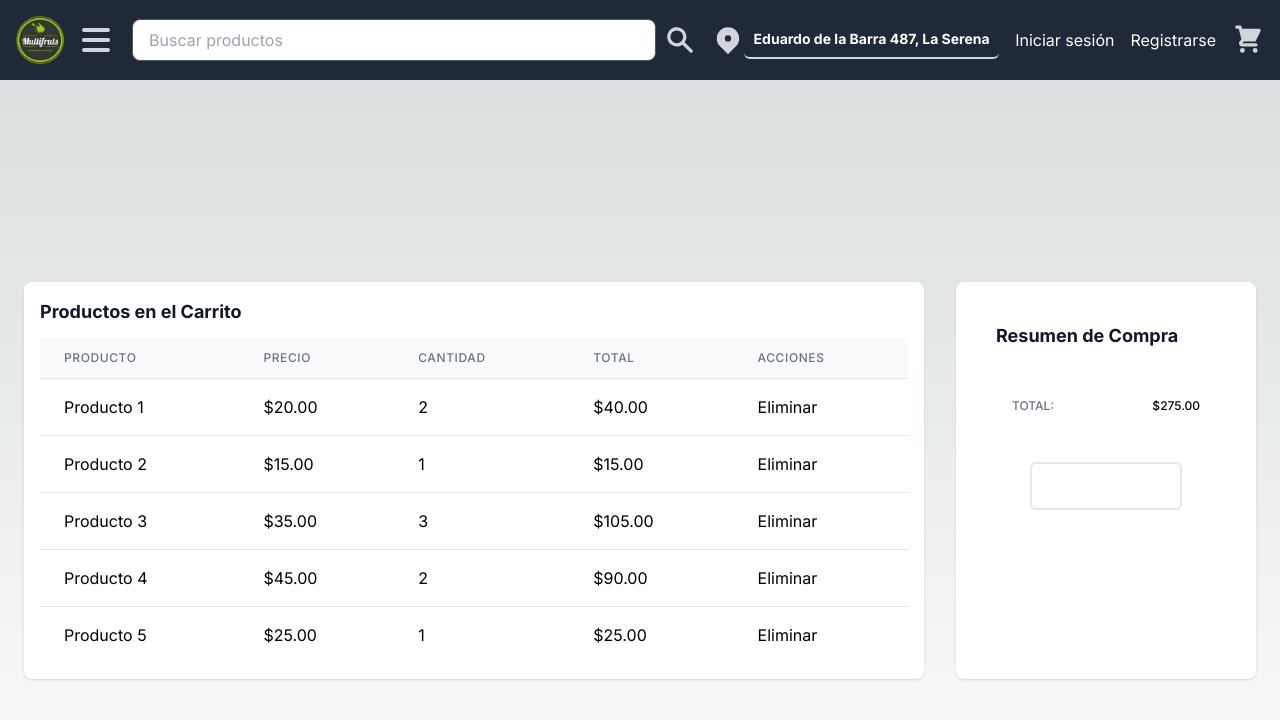
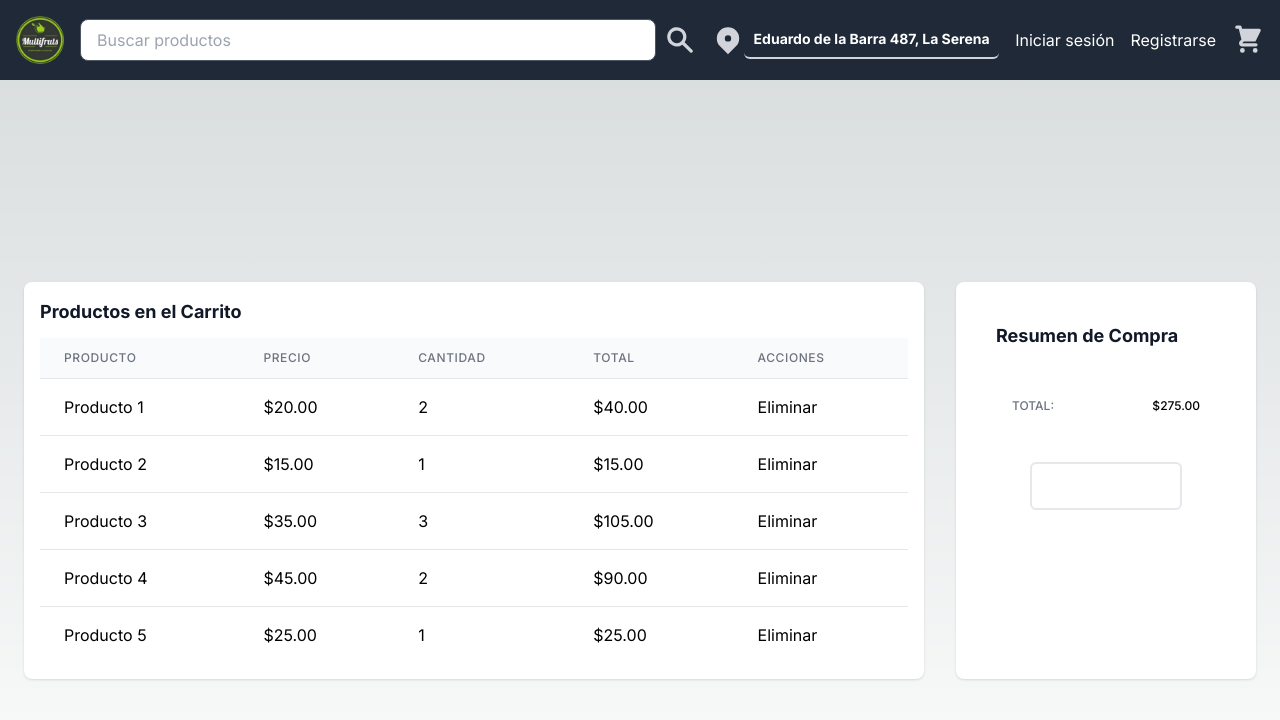
Before and after one commit to NashorSlayer/nextjs-ecommerce-graphql, a Next.js app: page /cart in a window 1280 px wide. Shown: the top 720 px of the page. Built offline with nearby package versions, Linux system fonts and the light colour scheme.

Commit message:
Remove menu button from HeaderGuest and HeaderRegistered components

```diff
--- a/components/commons/HeaderGuest.tsx
+++ b/components/commons/HeaderGuest.tsx
@@ -10,9 +10,6 @@ const HeaderGuest = () => {
                 <Link href="/">
                     <img className="w-12 h-12" src="multifruts_logo.png" alt="Logo" />
                 </Link>
-                <button>
-                    <MenuIcon className='ml-3 w-10 h-10 text-gray-300' />
-                </button>
                 <div className="flex-grow ml-4">
                 <input
                     id="search"
--- a/components/commons/HeaderRegistered.tsx
+++ b/components/commons/HeaderRegistered.tsx
@@ -10,9 +10,6 @@ const HeaderRegistered = () => {
                 <Link href="/">
                     <img className="w-12 h-12" src="../multifruts_logo.png" alt="Logo" />
                 </Link>
-                <button>
-                    <MenuIcon className='ml-3 w-10 h-10 text-gray-300' />
-                </button>
                 <div className="flex-grow ml-4">
                 <input
                     type="text"
```
